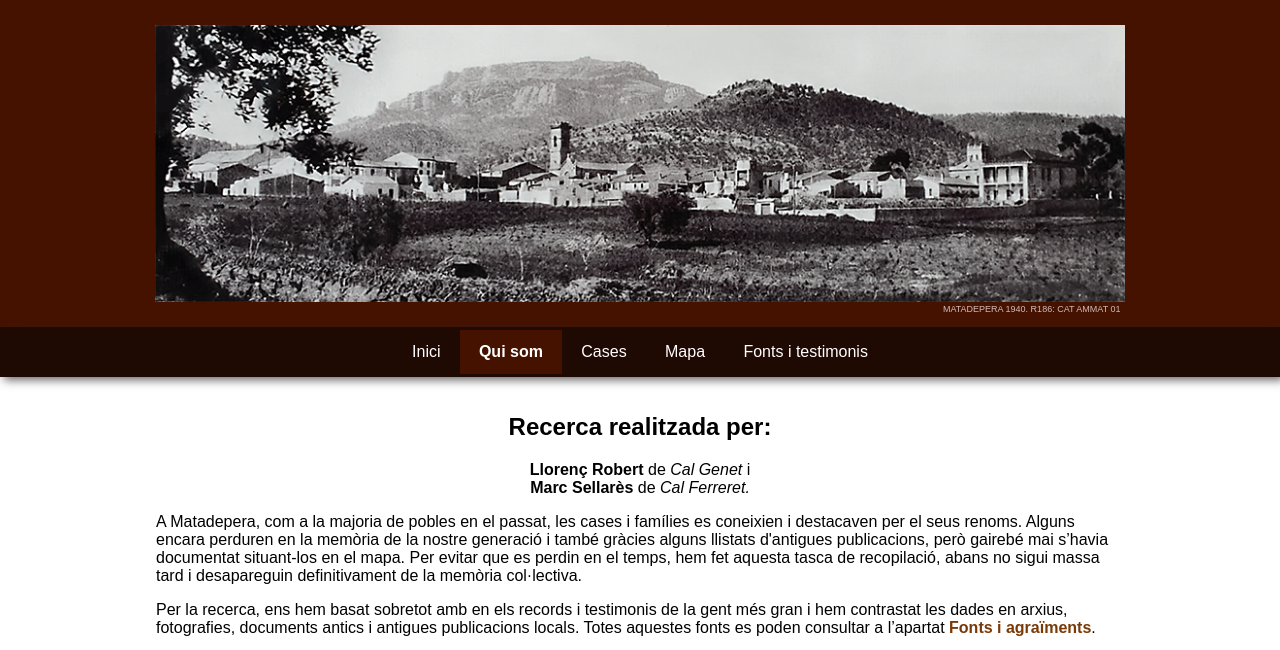
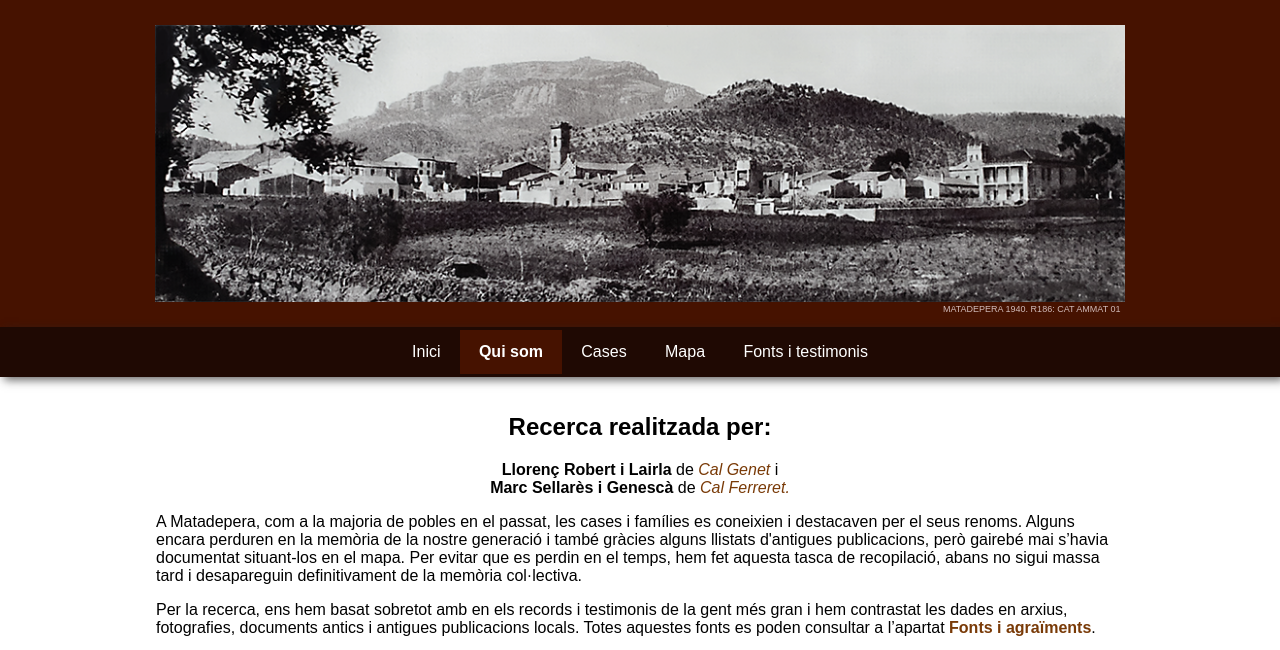
Before and after one commit to renoms-matadepera/renoms-matadepera.github.io, a plain HTML site: page contingut/quisom.html in a window 1280 px wide. Shown: the part 114-764 px from the top of the page. Drawn offline with Linux system fonts and the light colour scheme.

Commit message:
Add files via upload

```diff
--- a/contingut/quisom.html
+++ b/contingut/quisom.html
@@ -19,7 +19,6 @@
     <link rel="stylesheet" href="css/styles.css?v=1">
     <title>Qui Som - Renoms de les Cases de Matadepera</title>
     <meta name="description" content="Recull de renoms històrics de Matadepera. Autors: Llorenç Robert de Cal Genet i Marc Sellarès de Cal Ferreret.">
-</head>
 </head>
 <body>
 <header>
@@ -45,7 +44,7 @@
     </nav>
 <main>
 <h3 class="titol-mob">&#9612; Qui som</h3>
-<h2 style="text-align: center;">Recerca realitzada per:</h2><p style="text-align: center;"><b>Llorenç Robert</b> de <em>Cal Genet</em> i<br><strong>Marc Sellarès</strong> de <em>Cal Ferreret.</em></p>
+<h2 style="text-align: center;">Recerca realitzada per:</h2><p style="text-align: center;"><b>Llorenç Robert i Lairla</b> de <a href="cases.html#cal-genet"><em>Cal Genet</em></a> i<br><strong>Marc Sellarès i Genescà</strong> de <a href="cases.html#cal-ferreret"><em>Cal Ferreret.</em></a></p>
 <p>A Matadepera, com a la majoria de pobles en el passat, les cases i famílies es coneixien i destacaven per el seus renoms. Alguns encara perduren en la memòria de la nostre generació i també gràcies alguns llistats d'antigues publicacions, però gairebé mai s’havia documentat situant-los en el mapa. Per evitar que es perdin en el temps, hem fet aquesta tasca de recopilació, abans no sigui massa tard i desapareguin definitivament de la memòria col·lectiva.</p>
 <p>Per la recerca, ens hem basat sobretot amb en els records i testimonis de la gent més gran i hem contrastat les dades en arxius, fotografies, documents antics i antigues publicacions locals. Totes aquestes fonts es poden consultar a l’apartat  <a href="fonts.html"><strong>Fonts i agraïments</strong></a>.</p>
 <p>Hem descobert que moltes cases han tingut més d’un renom al llarg del temps, depenent sobretot dels seus habitants. Hem prioritzat el que ens ha semblat més reconegut, tot i que també hem indicat tots els altres.</p>
```
